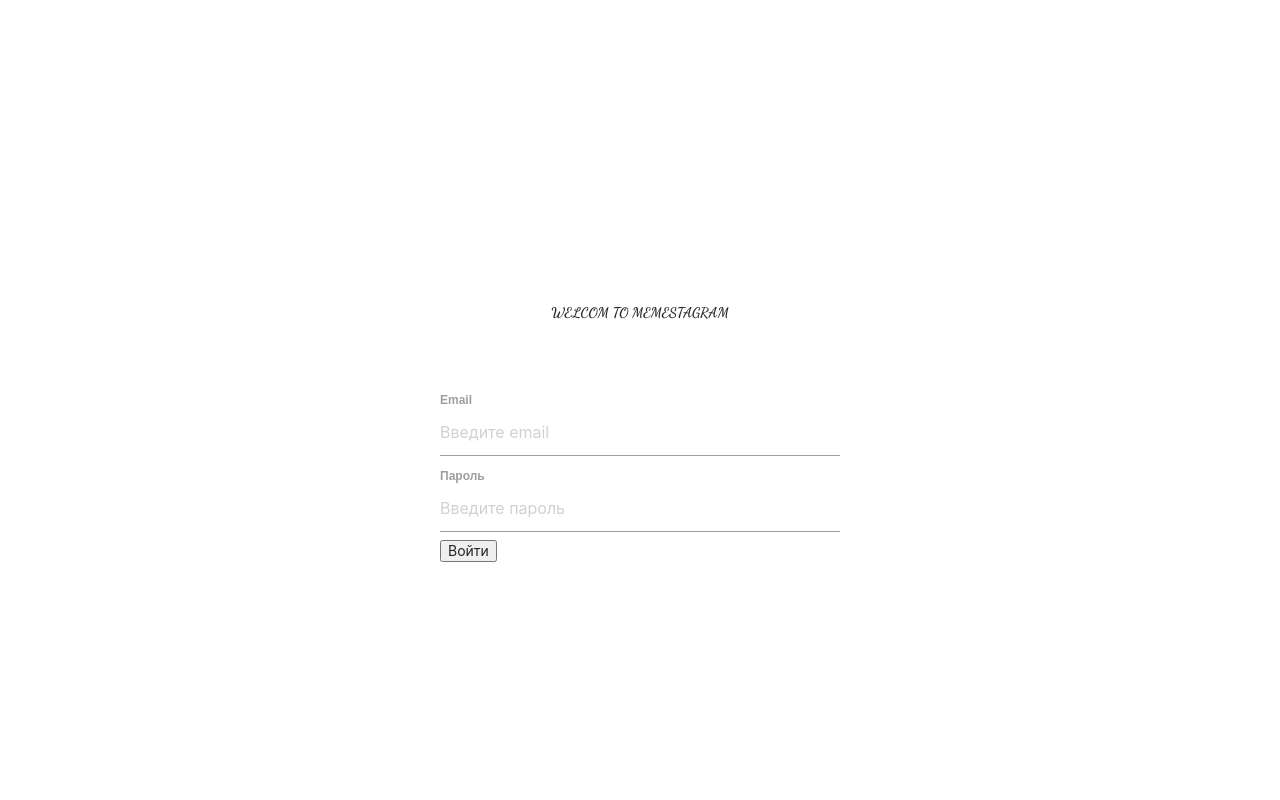
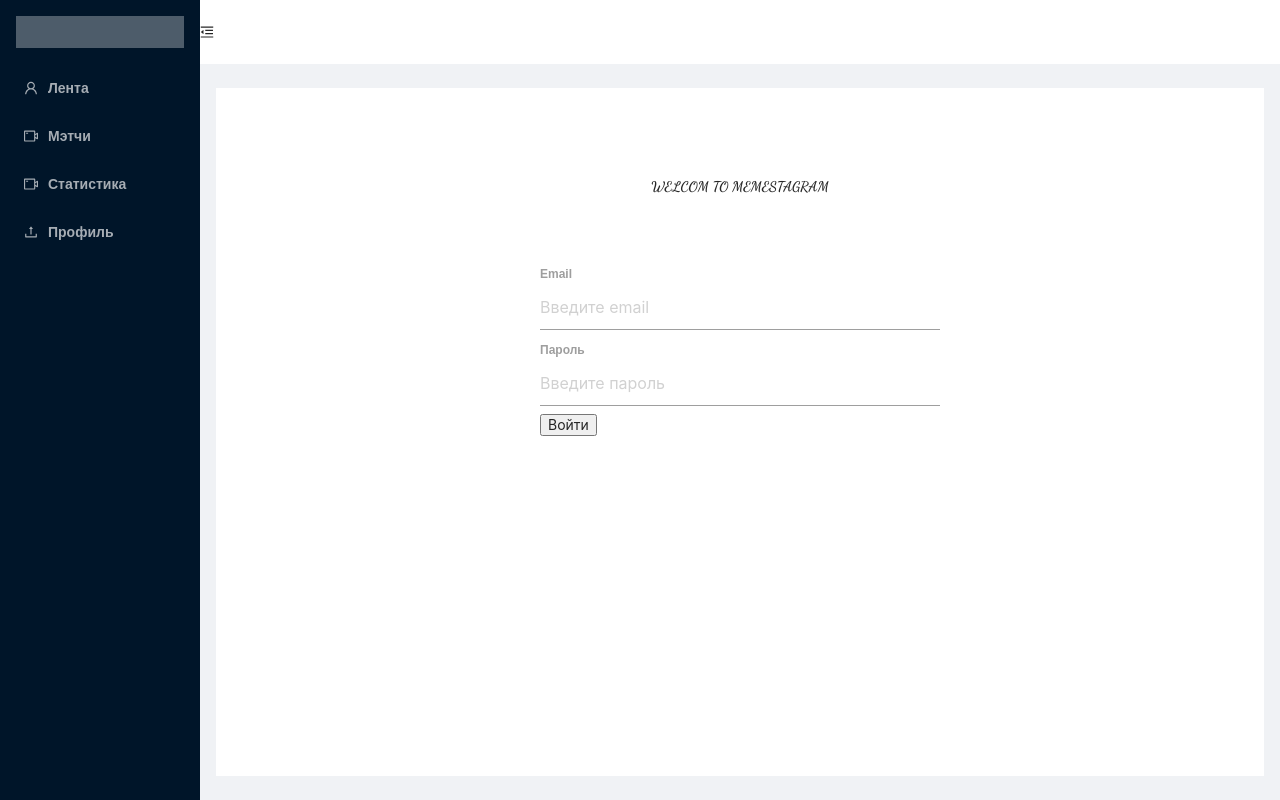
Before and after one commit to qister/memstagram-typescript, a React (Create React App) app in the folder client/: page / in a window 1280 px wide. Built offline with nearby package versions, Linux system fonts and the light colour scheme.

Commit message:
initial commit

```diff
--- a/client/src/components/App/AppTemplate.tsx
+++ b/client/src/components/App/AppTemplate.tsx
@@ -7,17 +7,23 @@ import { MenuBar } from '../MenuBar'
 import { RootState } from '../../redux/authToolkitRedux/StoreSlices'
 import '../../styles/App.scss'
 import 'materialize-css'
+import { Authorization } from 'pages/Authorization'
+import { AppLayout } from 'components/Layout/Layout'
 
-  export function AppTemplate() {
-  const isAuthenticated = useSelector((state: RootState) => state.authorization.isAuthenticated)
+export function AppTemplate() {
+  const isAuthenticated = useSelector(
+    (state: RootState) => state.authorization.isAuthenticated,
+  )
   //TODO для разработки, убрать
   // const isAuthenticated = true
   const routes = useRoutes(isAuthenticated)
 
   return (
-    <Router>
-      {isAuthenticated && <MenuBar/>}
-      <div className="app">{routes}</div>
-    </Router>
+    <AppLayout>
+      <Router>
+        {/* {isAuthenticated && <MenuBar />} */}
+        <div className='app'>{routes}</div>
+      </Router>
+    </AppLayout>
   )
 }
--- /dev/null
+++ b/client/src/components/Layout/Layout.scss
@@ -0,0 +1,29 @@
+#components-layout-demo-custom-trigger .trigger {
+  font-size: 18px;
+  line-height: 64px;
+  padding: 0 24px;
+  cursor: pointer;
+  transition: color 0.3s;
+}
+
+#components-layout-demo-custom-trigger .trigger:hover {
+  color: #1890ff;
+}
+
+.logo {
+  height: 32px;
+  background: rgba(255, 255, 255, 0.3);
+  margin: 16px;
+}
+
+.layout-container {
+  height: inherit;
+}
+
+.layout-container__content {
+  background: #fff;
+}
+
+.layout-container__header {
+  background: #fff;
+}
--- /dev/null
+++ b/client/src/components/Layout/Layout.tsx
@@ -0,0 +1,74 @@
+import React, { FC, useState } from 'react'
+import { Layout, Menu } from 'antd'
+import {
+  MenuUnfoldOutlined,
+  MenuFoldOutlined,
+  UserOutlined,
+  VideoCameraOutlined,
+  UploadOutlined,
+} from '@ant-design/icons'
+
+import './Layout.scss'
+
+const { Header, Sider, Content } = Layout
+
+export const AppLayout: FC = ({ children }) => {
+  const [collapsed, setCollapsed] = useState(false)
+
+  const toggle = () => setCollapsed(!collapsed)
+
+  const ROOT_CLASS = 'layout-container'
+
+  return (
+    <Layout className={ROOT_CLASS}>
+      <Sider
+        className={`${ROOT_CLASS}__sidebar`}
+        trigger={null}
+        collapsible
+        collapsed={collapsed}
+      >
+        <div className='logo' />
+        <Menu theme='dark' mode='inline' defaultSelectedKeys={['1']}>
+          <Menu.Item key='feed' icon={<UserOutlined />}>
+            Лента
+          </Menu.Item>
+          <Menu.Item key='2' icon={<VideoCameraOutlined />}>
+            Мэтчи
+          </Menu.Item>
+          <Menu.Item key='3' icon={<VideoCameraOutlined />}>
+            Статистика
+          </Menu.Item>
+          <Menu.Item key='4' icon={<UploadOutlined />}>
+            Профиль
+          </Menu.Item>
+        </Menu>
+      </Sider>
+      <Layout className={`${ROOT_CLASS}__wrapper`}>
+        <Header
+          className={`${ROOT_CLASS}__header`}
+          // className='site-layout-background'
+          style={{ padding: 0 }}
+        >
+          {React.createElement(
+            collapsed ? MenuUnfoldOutlined : MenuFoldOutlined,
+            {
+              className: 'trigger',
+              onClick: toggle,
+            },
+          )}
+        </Header>
+        <Content
+          // className='site-layout-background'
+          className={`${ROOT_CLASS}__content`}
+          style={{
+            margin: '24px 16px',
+            padding: 24,
+            minHeight: 280,
+          }}
+        >
+          {children}
+        </Content>
+      </Layout>
+    </Layout>
+  )
+}
```
